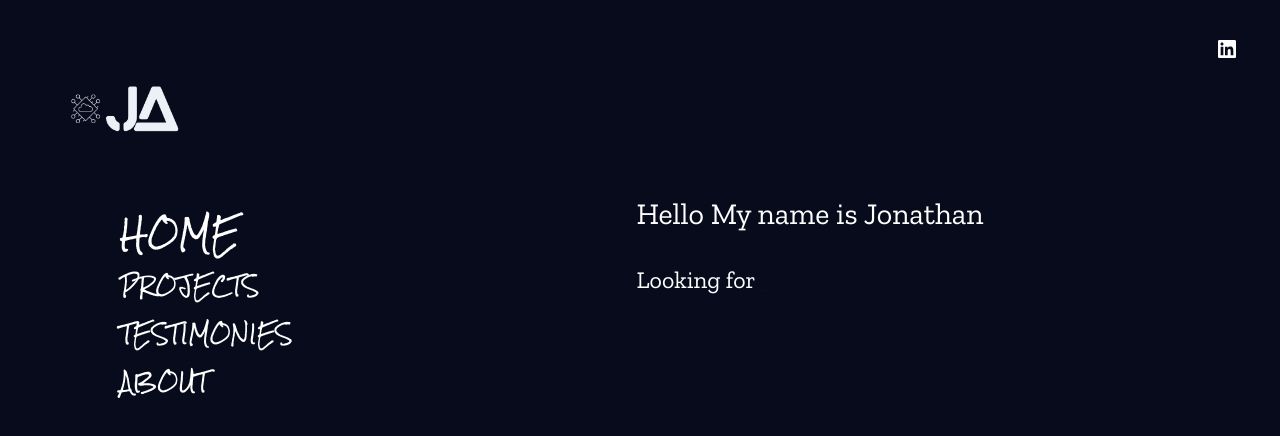
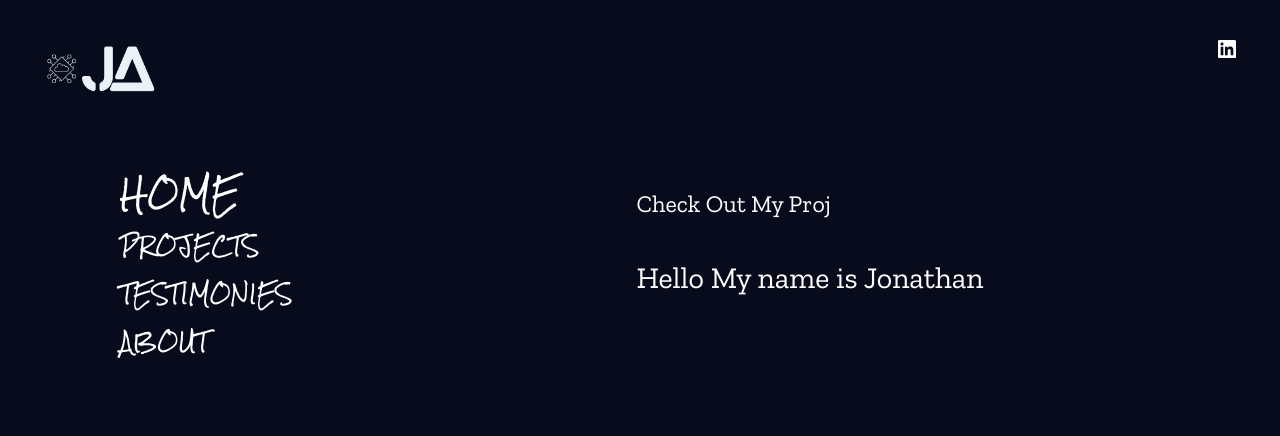
Before and after one commit to Jonathan03ant/Portfolio, a React (Vite) app: page / in a window 1280 px wide. Shown: the top 436 px of the page. Built offline with nearby package versions, Linux system fonts and the light colour scheme; some icons are missing; a web font is replaced by a local one.

Commit message:
Navbar edit and Home

```diff
--- a/src/Components/NavBar.jsx
+++ b/src/Components/NavBar.jsx
@@ -10,8 +10,8 @@ import logo from '../../public/img/logo.png';
 export default function NavBar() {
     return (
         <div className='nav flex justify-between w-full mt-10' >
-            <div className="navbar px-7 text-lg text-white">
-                <img src={logo} alt="logo" className='w-23 h-14 ml-10 mt-10'/>
+            <div className="navbar px-1 text-lg text-white">
+                <img src={logo} alt="logo" className='w-23 h-14 ml-10'/>
             </div>
 
             <div className="navbar px-2 mx-7 text-lg text-white space-x-2">
--- a/src/Components/Routes/Home.jsx
+++ b/src/Components/Routes/Home.jsx
@@ -1,28 +1,19 @@
 import React from 'react';
 import {Typewriter} from 'react-simple-typewriter';
+import { FaAnglesLeft } from "react-icons/fa6";
 
 
 export default function Home() {
 
     const words = [
-        'A student at Carleton\n',
-        'Looking for my first COOP\n',
-        'I Love coding in C and C++\n',
-        'And I am learning React\n',
-        'I am a team player\n',
-        'continuous learner\n',
-        'a hard worker\n',
-        'and a Problem Solver\n',
+        "Jonathan's Resume\n",
+        'Check Out My Projects Section\n',
     ];
 
     return (
         <div className="projects flex flex-col items-center justify-start mt-10 mb-20 space-y-5 max-w-full">
             <div className=' mr-7 ms-2'>
-                <h1 className='font-zillo text-white text-3xl'>
-                    Hello My name is Jonathan
-                </h1>
-
-                <h1 className='font-zillo text-white text-2xl'>
+            <h1 className='font-zillo text-white text-2xl mb-10'>
                     <br/>
                     <span>
                     <Typewriter
@@ -35,8 +26,13 @@ export default function Home() {
                         delaySpeed={1000}
                     />
                     </span>
+                </h1>
+                <h1 className='font-zillo text-white text-3xl'>
+                    Hello My name is Jonathan
+                </h1>
+                <div>
 
-                </h1>
+                </div>
             </div>
         </div>
     )
```
Also changed, not shown: 1 other file (tests, documents, lock files or other folders).
